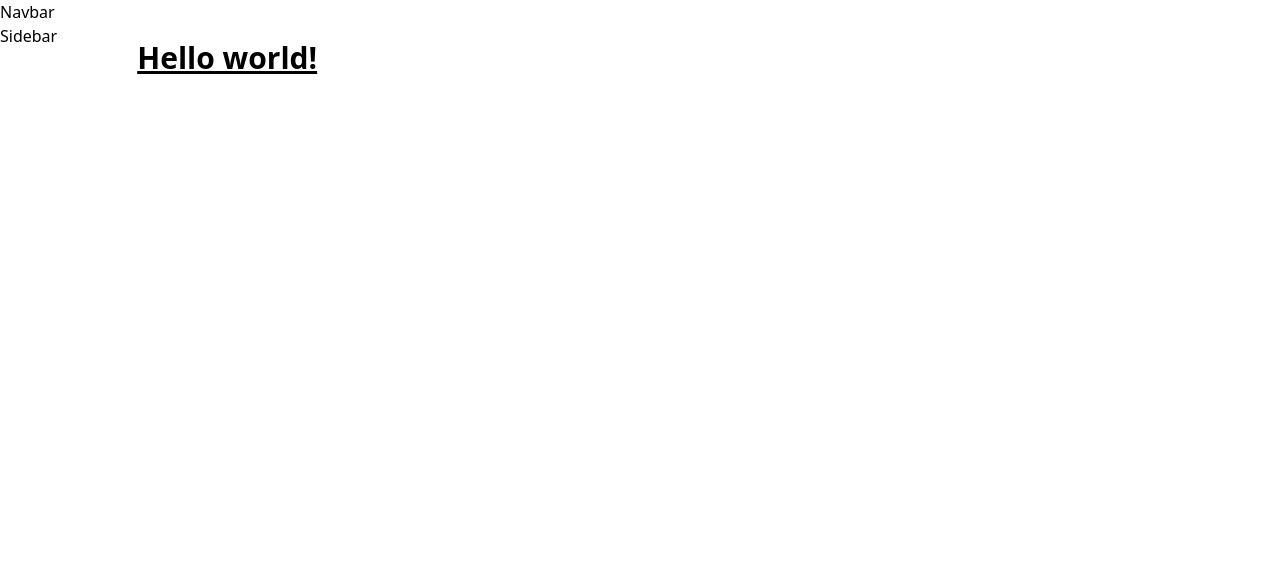
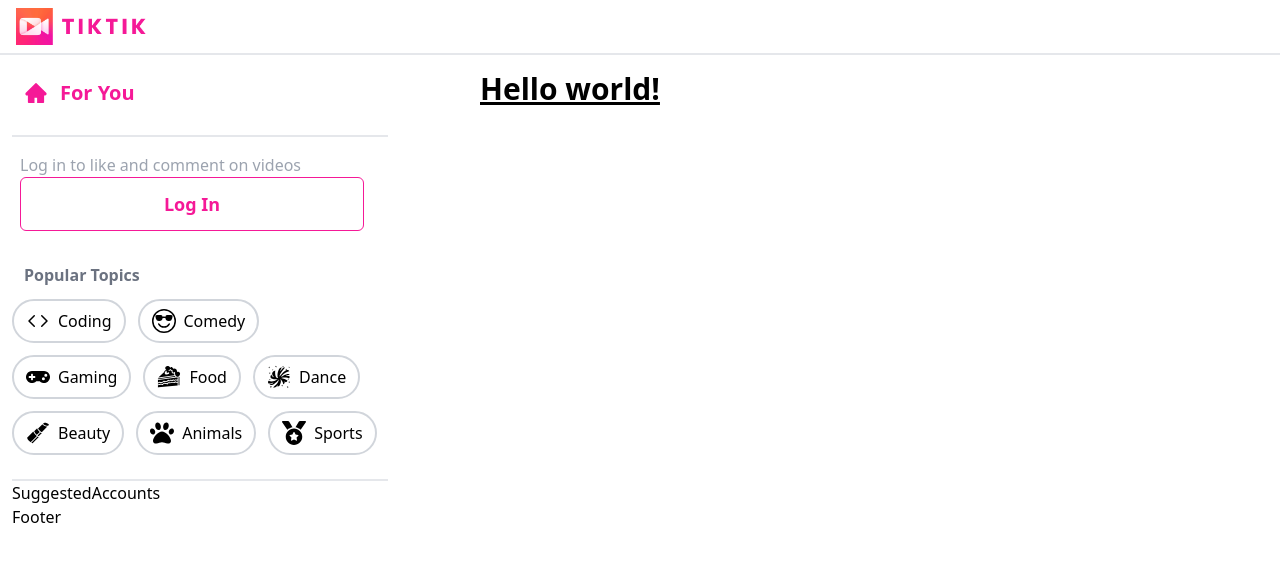
Before and after one commit to FelipeMDantas/TikTok, a Next.js app: page / in a window 1280 px wide. Shown: the top 562 px of the page. Built offline with nearby package versions, Linux system fonts and the light colour scheme.

Commit message:
Components and utils addition.

```diff
--- /dev/null
+++ b/components/Discover.tsx
@@ -0,0 +1,32 @@
+import Link from "next/link";
+import { useRouter } from "next/router";
+
+import { topics } from "../utils/constants";
+
+const Discover = () => {
+  const activeTopicStyle = "";
+  const topicStyle =
+    "xl:border-2 hover:bg-primary xl:border-gray-300 px-3 py-2 rounded xl: rounded-full flex items-center gap-2 justify-center cursor-pointer text-black";
+
+  return (
+    <div className="xl:border-b-2 xl:border-gray-200 pb-6">
+      <p className="text-gray-500 font-semibold m-3 mt-4 hidden xl:block">
+        Popular Topics
+      </p>
+      <div className="flex gap-3 flex-wrap">
+        {topics.map((item) => (
+          <Link href={`/?topic=${item.name}`} key={item.name}>
+            <div className={topicStyle}>
+              <span className="font-bold text-2xl xl:text-md">{item.icon}</span>
+              <span className="font-medium text-md hidden xl:block capitalize">
+                {item.name}
+              </span>
+            </div>
+          </Link>
+        ))}
+      </div>
+    </div>
+  );
+};
+
+export default Discover;
--- /dev/null
+++ b/components/Footer.tsx
@@ -0,0 +1,7 @@
+import React from "react";
+
+const Footer = () => {
+  return <div>Footer</div>;
+};
+
+export default Footer;
--- /dev/null
+++ b/components/Navbar.tsx
@@ -0,0 +1,27 @@
+import Image from "next/image";
+import Link from "next/link";
+import { useRouter } from "next/router";
+import { useGoogleLogin, GoogleLogout } from "react-google-login";
+import { AiOutlineLogout } from "react-icons/ai";
+import { IoMdAdd } from "react-icons/io";
+
+import Logo from "../utils/tiktik-logo.png";
+
+const Navbar = () => {
+  return (
+    <div className="w-full flex justify-between items-center border-b-2 border-gray-200 py-2 px-4">
+      <Link href="/">
+        <div className="w-[100px] md:w-[130px]">
+          <Image
+            className="cursor-pointer"
+            src={Logo}
+            alt="TikTik"
+            layout="responsive"
+          />
+        </div>
+      </Link>
+    </div>
+  );
+};
+
+export default Navbar;
--- /dev/null
+++ b/components/Sidebar.tsx
@@ -0,0 +1,74 @@
+import { useState } from "react";
+import { NextPage } from "next";
+import { useRouter } from "next/router";
+import Link from "next/link";
+import GoogleLogin from "react-google-login";
+import { AiFillHome, AiOutlineMenu } from "react-icons/ai";
+import { ImCancelCircle } from "react-icons/im";
+import Discover from "./Discover";
+import SuggestedAccounts from "./SuggestedAccounts";
+import Footer from "./Footer";
+
+const Sidebar = () => {
+  const [showSidebar, setShowSidebar] = useState(true);
+
+  const userProfile = false;
+
+  const normalLink =
+    "flex items-center gap-3 hover:bg-primary p-3 justify-center xl:justify-start cursor-pointer font-semibold text-[#F51997] rounded";
+
+  return (
+    <div>
+      <div
+        className="block xl:hidden m-2 ml-4 mt-3 text-xl"
+        onClick={() => setShowSidebar((prev) => !prev)}
+      >
+        {showSidebar ? <ImCancelCircle /> : <AiOutlineMenu />}
+      </div>
+      {showSidebar && (
+        <div className="xl:w-400 w-20 flex flex-col justify-start mb-10 border-r-2 border-gray-100 xl:border-0 p-3">
+          <div className="xl:border-b-2 border-gray-200 xl:pb-4">
+            <Link href="/">
+              <div className={normalLink}>
+                <p className="text-2xl">
+                  <AiFillHome />
+                </p>
+                <span className="text-xl hidden xl:block">For You</span>
+              </div>
+            </Link>
+          </div>
+          {!userProfile && (
+            <div className="px-2 py-4 hidden xl:block">
+              <p className="text-gray-400">
+                Log in to like and comment on videos
+              </p>
+              <div className="pr-4">
+                <GoogleLogin
+                  clientId=""
+                  render={(renderProps) => (
+                    <button
+                      className="bg-white text-lg text-[#F51997] cursor-pointer border-[1px] border-[#F51997] font-semibold px-6 py-3 rounded-md outline-none w-full hover:text-white hover:bg-[#F51997]"
+                      onClick={renderProps.onClick}
+                      disabled={renderProps.disabled}
+                    >
+                      Log In
+                    </button>
+                  )}
+                  onSuccess={() => {}}
+                  onFailure={() => {}}
+                  cookiePolicy="single_host_origin"
+                />
+              </div>
+            </div>
+          )}
+
+          <Discover />
+          <SuggestedAccounts />
+          <Footer />
+        </div>
+      )}
+    </div>
+  );
+};
+
+export default Sidebar;
--- /dev/null
+++ b/components/SuggestedAccounts.tsx
@@ -0,0 +1,7 @@
+import React from "react";
+
+const SuggestedAccounts = () => {
+  return <div>SuggestedAccounts</div>;
+};
+
+export default SuggestedAccounts;
--- a/pages/_app.tsx
+++ b/pages/_app.tsx
@@ -2,6 +2,8 @@ import type { AppProps } from "next/app";
 import { useState, useEffect } from "react";
 
 import "../styles/globals.css";
+import Navbar from "../components/Navbar";
+import Sidebar from "../components/Sidebar";
 
 function MyApp({ Component, pageProps }: AppProps) {
   const [isSSR, setIsSSR] = useState(true);
@@ -14,10 +16,10 @@ function MyApp({ Component, pageProps }: AppProps) {
 
   return (
     <div>
-      Navbar
+      <Navbar />
       <div className="flex gap-6 md:gap-20">
         <div className="h-[92vh] overflow-hidden xl:hover:overflow-auto">
-          Sidebar
+          <Sidebar />
         </div>
         <div className="mt-4 flex flex-col gap-10 overflow-auto h-[88vh] videos flex-1">
           <Component {...pageProps} />
--- /dev/null
+++ b/utils/constants.tsx
@@ -0,0 +1,63 @@
+import { BsCode, BsEmojiSunglasses } from "react-icons/bs";
+import { GiCakeSlice, GiGalaxy, GiLipstick } from "react-icons/gi";
+import { FaPaw, FaMedal, FaGamepad } from "react-icons/fa";
+
+export const topics = [
+  {
+    name: "coding",
+    icon: <BsCode />,
+  },
+  {
+    name: "comedy",
+    icon: <BsEmojiSunglasses />,
+  },
+  {
+    name: "gaming",
+    icon: <FaGamepad />,
+  },
+  {
+    name: "food",
+    icon: <GiCakeSlice />,
+  },
+  {
+    name: "dance",
+    icon: <GiGalaxy />,
+  },
+  {
+    name: "beauty",
+    icon: <GiLipstick />,
+  },
+  {
+    name: "animals",
+    icon: <FaPaw />,
+  },
+  {
+    name: "sports",
+    icon: <FaMedal />,
+  },
+];
+
+export const footerList1 = [
+  "About",
+  "Newsroom",
+  "Store",
+  "Contact",
+  "Carrers",
+  "ByteDance",
+  "Creator Directory",
+];
+export const footerList2 = [
+  "TikTik for Good",
+  "Advertise",
+  "Developers",
+  "Transparency",
+  "TikTik Rewards",
+];
+export const footerList3 = [
+  "Help",
+  "Safety",
+  "Terms",
+  "Privacy",
+  "Creator Portal",
+  "Community Guidelines",
+];
--- /dev/null
+++ b/utils/index.ts
@@ -0,0 +1,5 @@
+import axios from "axios";
+
+export const BASE_URL = process.env.NEXT_PUBLIC_BASE_URL;
+
+export const createOrGetUser = async (response: any, addUser: any) => {};
```
Also changed, not shown: utils/client.ts (added, +9 -0 lines), utils/queries.ts (added, +197 -0 lines), utils/tiktik-logo.png (added).
